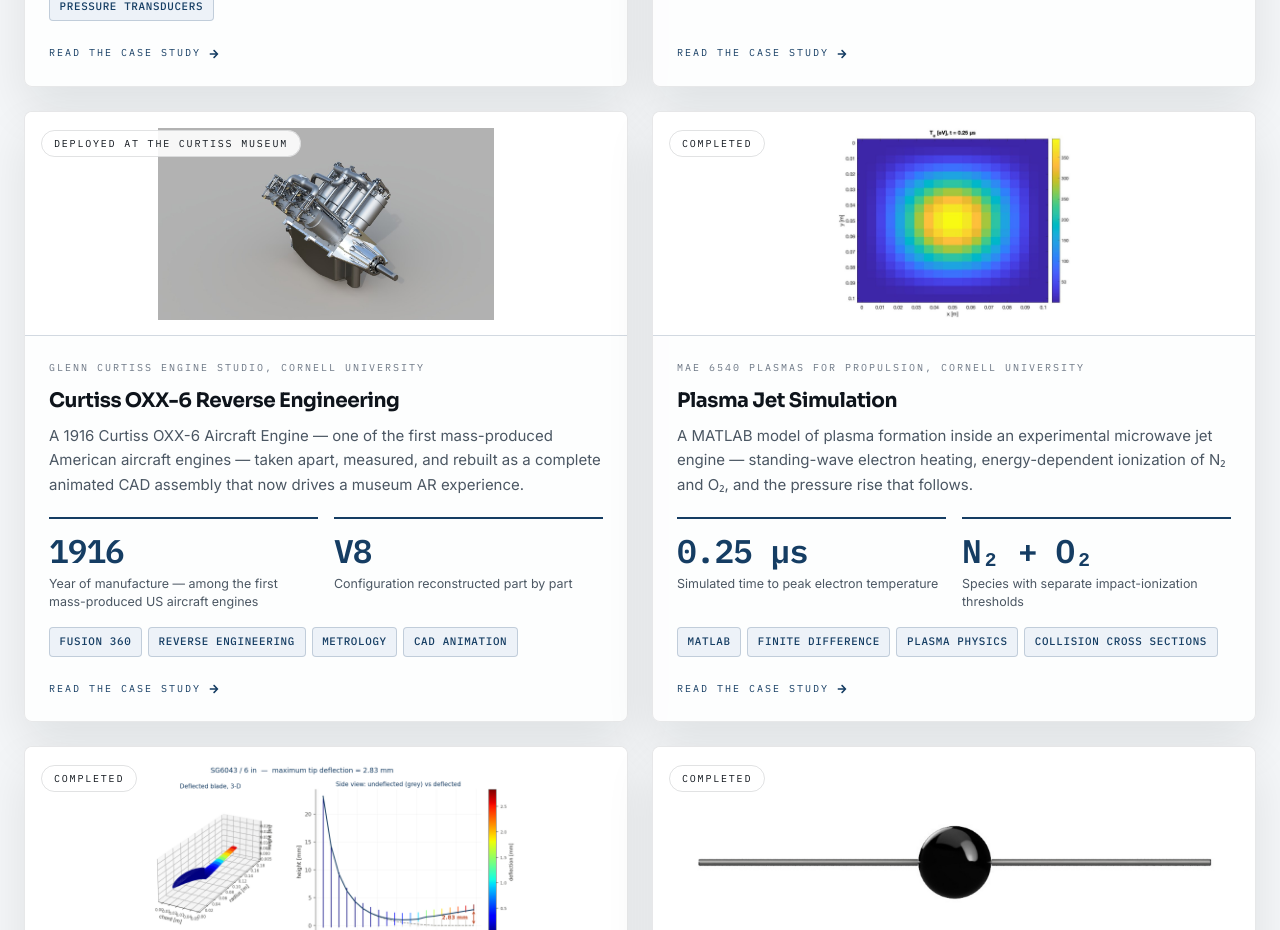
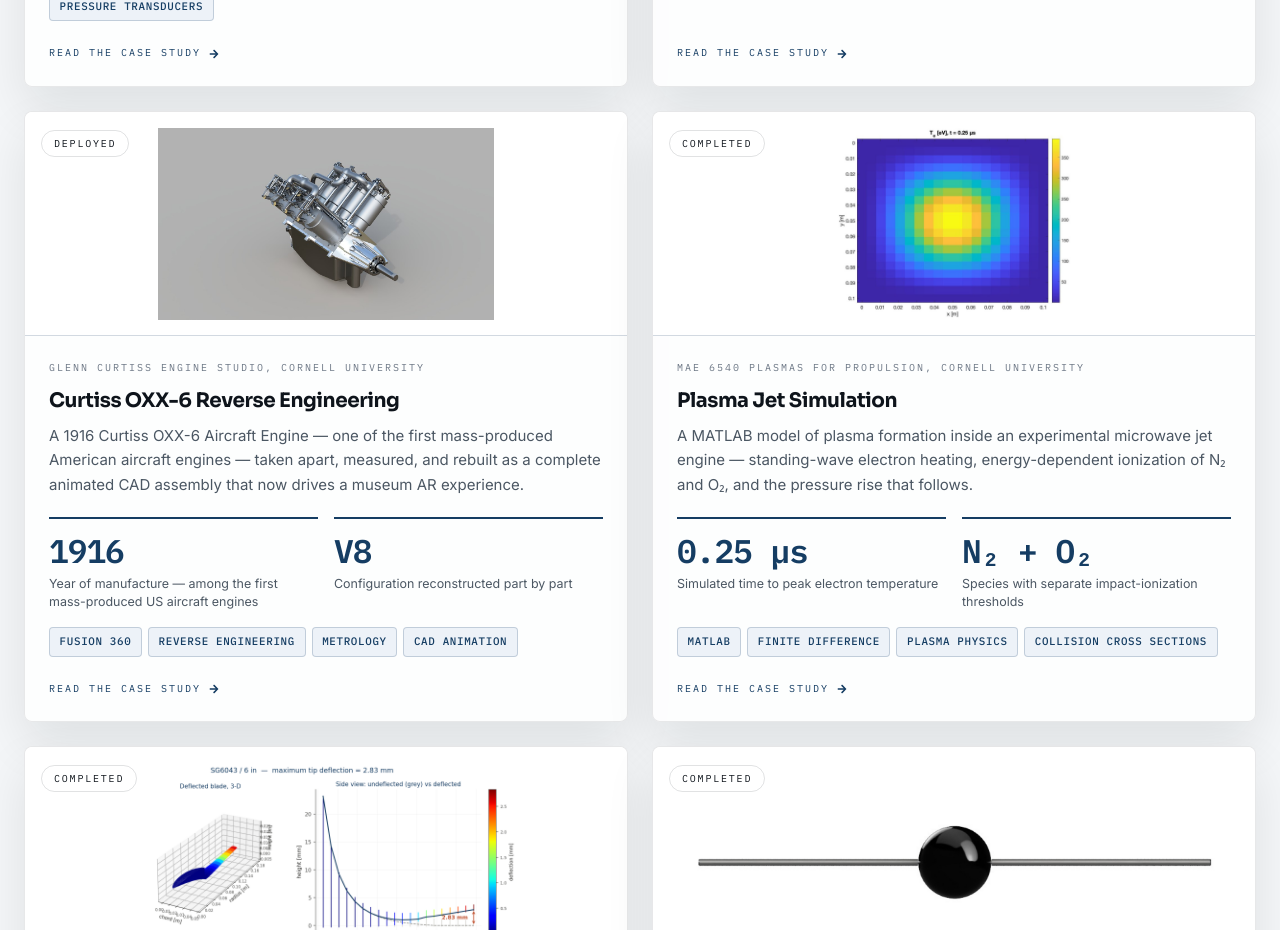
Before and after one commit to bertkaddo/albert-portfolio, a Next.js app: page /projects in a window 1280 px wide. Shown: the part 1700-2630 px from the top of the page. Built offline with nearby package versions, Linux system fonts and the light colour scheme.

Commit message:
Describe what you changed

```diff
--- a/src/data/projects.ts
+++ b/src/data/projects.ts
@@ -985,7 +985,7 @@
       "Teardown, measurement, and animated CAD reconstruction of a 1916 aircraft engine",
     context: "Glenn Curtiss Engine Studio, Cornell University",
     role: "Led the reverse-engineering and CAD reconstruction",
-    status: "Deployed at the Curtiss Museum",
+    status: "Deployed",
     featured: true,
     summary:
       "A 1916 Curtiss OXX-6 Aircraft Engine — one of the first mass-produced American aircraft engines — taken apart, measured, and rebuilt as a complete animated CAD assembly that now drives a museum AR experience.",
```
